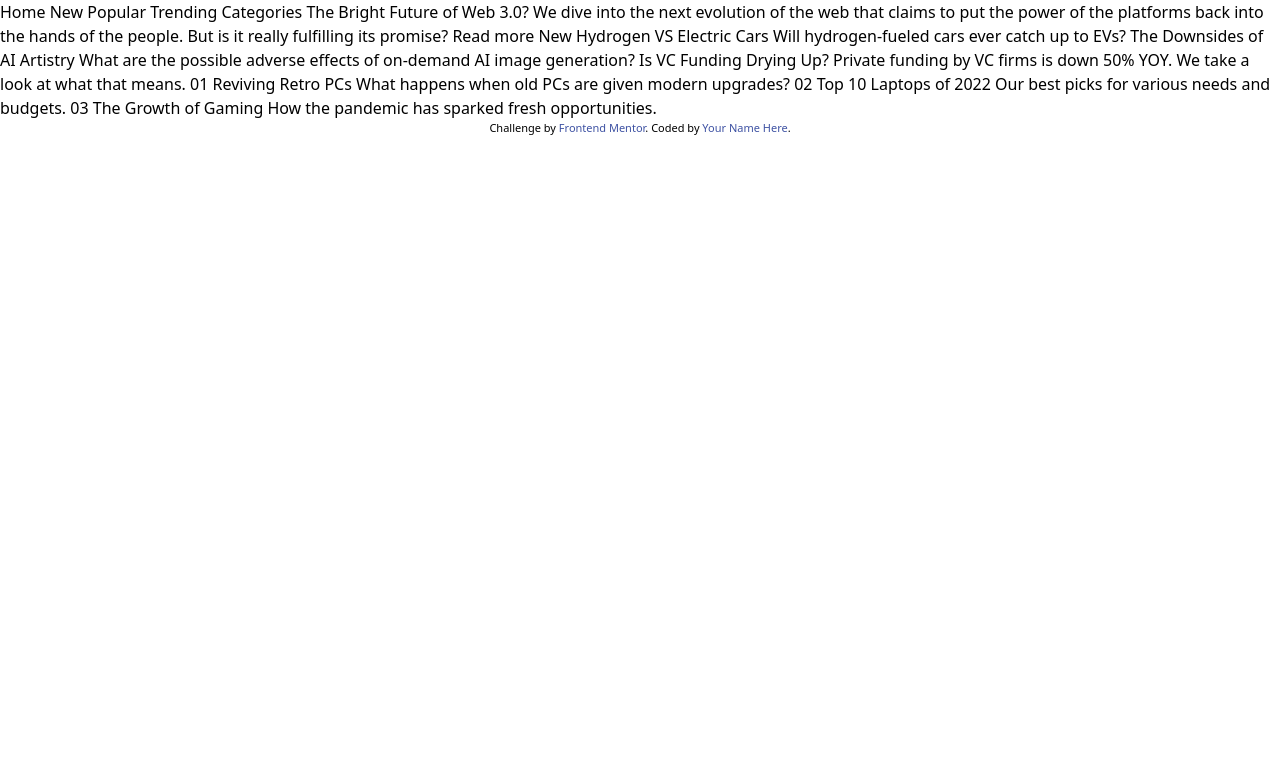
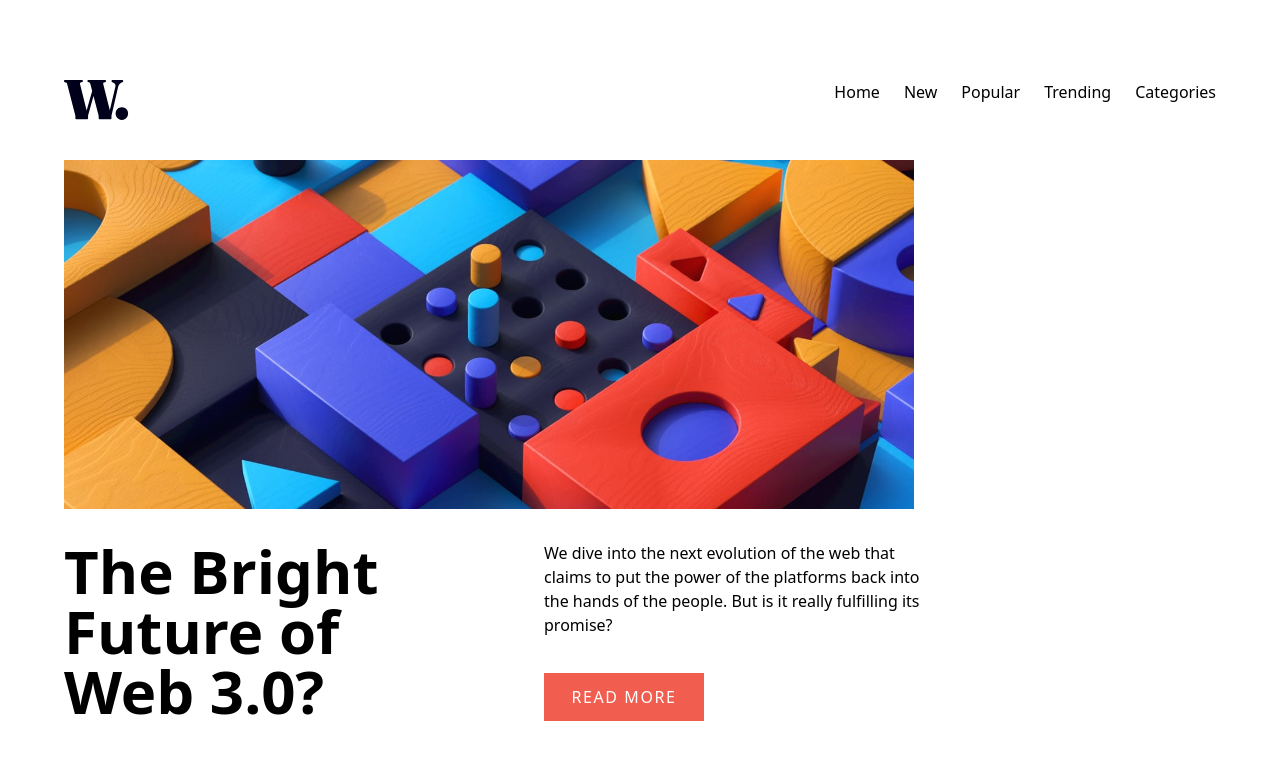
Before and after one commit to quintin156/news-homepage-frontendmentor, a website: page index.html in a window 1280 px wide. Drawn offline with Linux system fonts and the light colour scheme.

Commit message:
first section and nav completed

```diff
--- a/index.html
+++ b/index.html
@@ -1,57 +1,79 @@
 <!DOCTYPE html>
 <html lang="en">
-<head>
-  <meta charset="UTF-8">
-  <meta name="viewport" content="width=device-width, initial-scale=1.0"> <!-- displays site properly based on user's device -->
+  <head>
+    <meta charset="UTF-8" />
+    <meta name="viewport" content="width=device-width, initial-scale=1.0" />
+    <!-- displays site properly based on user's device -->
 
-  <link rel="icon" type="image/png" sizes="32x32" href="./images/favicon-32x32.png">
-  <link href="/dist/output.css" rel="stylesheet">
-  <title>Frontend Mentor | News homepage</title>
+    <link
+      rel="icon"
+      type="image/png"
+      sizes="32x32"
+      href="./images/favicon-32x32.png"
+    />
+    <link href="/dist/output.css" rel="stylesheet" />
+    <title>Frontend Mentor | News homepage</title>
+  </head>
+  <body class="max-w-6xl mx-auto mt-20">
+    <nav class="flex justify-between">
+      <img src="/assets/images/logo.svg" alt="" />
+      <div class="flex gap-6">
+        <a href="">Home</a>
+        <a href="">New</a>
+        <a href="">Popular</a>
+        <a href="">Trending</a>
+        <a href="">Categories</a>
+      </div>
+    </nav>
+    <main>
+      <section>
+        <div class="w-[980px] mt-10">
+          <img
+            src="assets/images/image-web-3-desktop.jpg"
+            width="850"
+            alt=""
+            class=""
+          />
+          <div class="flex mt-8 gap-40">
+            <h1 class="text-6xl font-bold w-80">
+              The Bright Future of Web 3.0?
+            </h1>
+            <div class="relative">
+              <p class="w-[380px]">
+                We dive into the next evolution of the web that claims to put
+                the power of the platforms back into the hands of the people.
+                But is it really fulfilling its promise?
+              </p>
+              <button
+                class="absolute inset-x-0 bottom-0 bg-soft-red text-white w-40 h-12 tracking-widest"
+              >
+                READ MORE
+              </button>
+            </div>
+          </div>
+        </div>
+      </section>
+      <section class="bg-very-dark-blue">
 
-</head>
-<body>
-  <nav>
+      </section>
+    </main>
 
-  </nav>
-  Home
-  New
-  Popular
-  Trending
-  Categories
+    <!-- The Bright Future of Web 3.0? We dive into the next evolution of the web
+    that claims to put the power of the platforms back into the hands of the
+    people. But is it really fulfilling its promise? Read more New Hydrogen VS
+    Electric Cars Will hydrogen-fueled cars ever catch up to EVs? The Downsides
+    of AI Artistry What are the possible adverse effects of on-demand AI image
+    generation? Is VC Funding Drying Up? Private funding by VC firms is down 50%
+    YOY. We take a look at what that means. 01 Reviving Retro PCs What happens
+    when old PCs are given modern upgrades? 02 Top 10 Laptops of 2022 Our best
+    picks for various needs and budgets. 03 The Growth of Gaming How the
+    pandemic has sparked fresh opportunities. -->
 
-  The Bright Future of Web 3.0?
-
-  We dive into the next evolution of the web that claims to put the power of the platforms back into the hands of the people.
-  But is it really fulfilling its promise?
-
-  Read more
-
-  New
-
-  Hydrogen VS Electric Cars
-  Will hydrogen-fueled cars ever catch up to EVs?
-
-  The Downsides of AI Artistry
-  What are the possible adverse effects of on-demand AI image generation?
-
-  Is VC Funding Drying Up?
-  Private funding by VC firms is down 50% YOY. We take a look at what that means.
-
-  01
-  Reviving Retro PCs
-  What happens when old PCs are given modern upgrades?
-
-  02
-  Top 10 Laptops of 2022
-  Our best picks for various needs and budgets.
-
-  03
-  The Growth of Gaming
-  How the pandemic has sparked fresh opportunities.
-
-  <div class="attribution">
-    Challenge by <a href="https://www.frontendmentor.io?ref=challenge" target="_blank">Frontend Mentor</a>.
-    Coded by <a href="#">Your Name Here</a>.
-  </div>
-</body>
+    <!-- <div class="attribution">
+      Challenge by
+      <a href="https://www.frontendmentor.io?ref=challenge" target="_blank"
+        >Frontend Mentor</a
+      >. Coded by <a href="#">Your Name Here</a>.
+    </div> -->
+  </body>
 </html>
--- a/tailwind.config.js
+++ b/tailwind.config.js
@@ -1,10 +1,17 @@
 /** @type {import('tailwindcss').Config} */
 module.exports = {
-  content: [
-    "./index.html"
-  ],
+  content: ["./index.html"],
   theme: {
-    extend: {},
+    extend: {
+      colors: {
+        "soft-red": "hsl(5, 85%, 63%)",
+        "soft-orange": "hsl(35, 77%, 62%)",
+        "off-white": "hsl(36, 100%, 99%)",
+        "grayish-blue": "hsl(233, 8%, 79%)",
+        "dark-grayish-blue": "hsl(236, 13%, 42%)",
+        "very-dark-blue": "hsl(240, 100%, 5%)",
+      },
+    },
   },
   plugins: [],
-}
+};
```
Also changed, not shown: dist/output.css.
